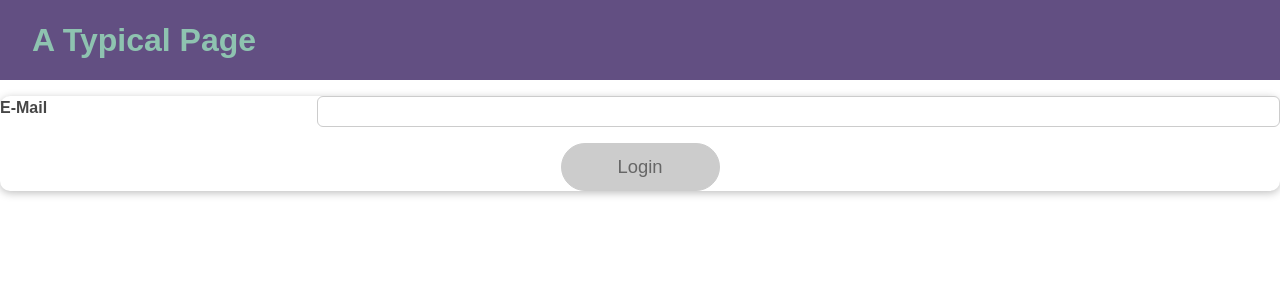
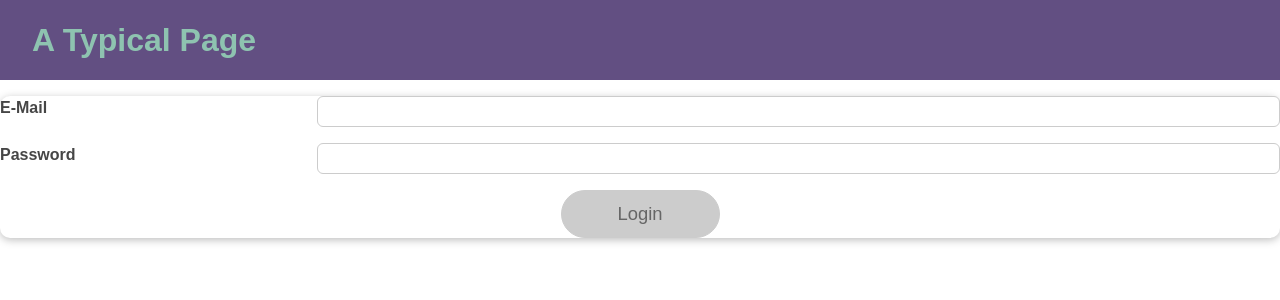
Before and after one commit to Plorrain/react-learning-use-effect-hook, a React (Create React App) app: page / in a window 1280 px wide. Shown: the top 300 px of the page. Built offline with nearby package versions, Linux system fonts and the light colour scheme.

Commit message:
Input coponent: no need of password comonent file

```diff
--- a/src/components/Login/Login.js
+++ b/src/components/Login/Login.js
@@ -119,21 +119,15 @@
           onChange={emailChangeHandler}
           onBlur={validateEmailHandler}
          />
-        {/* <div
-          className={`${classes.control} ${
-            passwordState.isValid === false ? classes.invalid : ''
-          }`}
-          question: line above, why '' and not passwordIsValid(event.target)?
-        >
-          <label htmlFor="password">Password</label>
-          <input
-            type="password"
-            id="password"
-            value={passwordState.value}
-            onChange={passwordChangeHandler}
-            onBlur={validatePasswordHandler}
-          />
-        </div> */}
+        <Input
+          id='password'
+          label='Password'
+          type='password'
+          isValid={passwordIsValid}
+          value={passwordState.value}
+          onChange={passwordChangeHandler}
+          onBlur={validatePasswordHandler}
+         />
         <div className={classes.actions}>
           <Button type="submit" className={classes.btn} disabled={!formIsValid}>
             Login
```
Also changed, not shown: src/components/Login/PasswordInput.js (deleted, +0 -26 lines).
